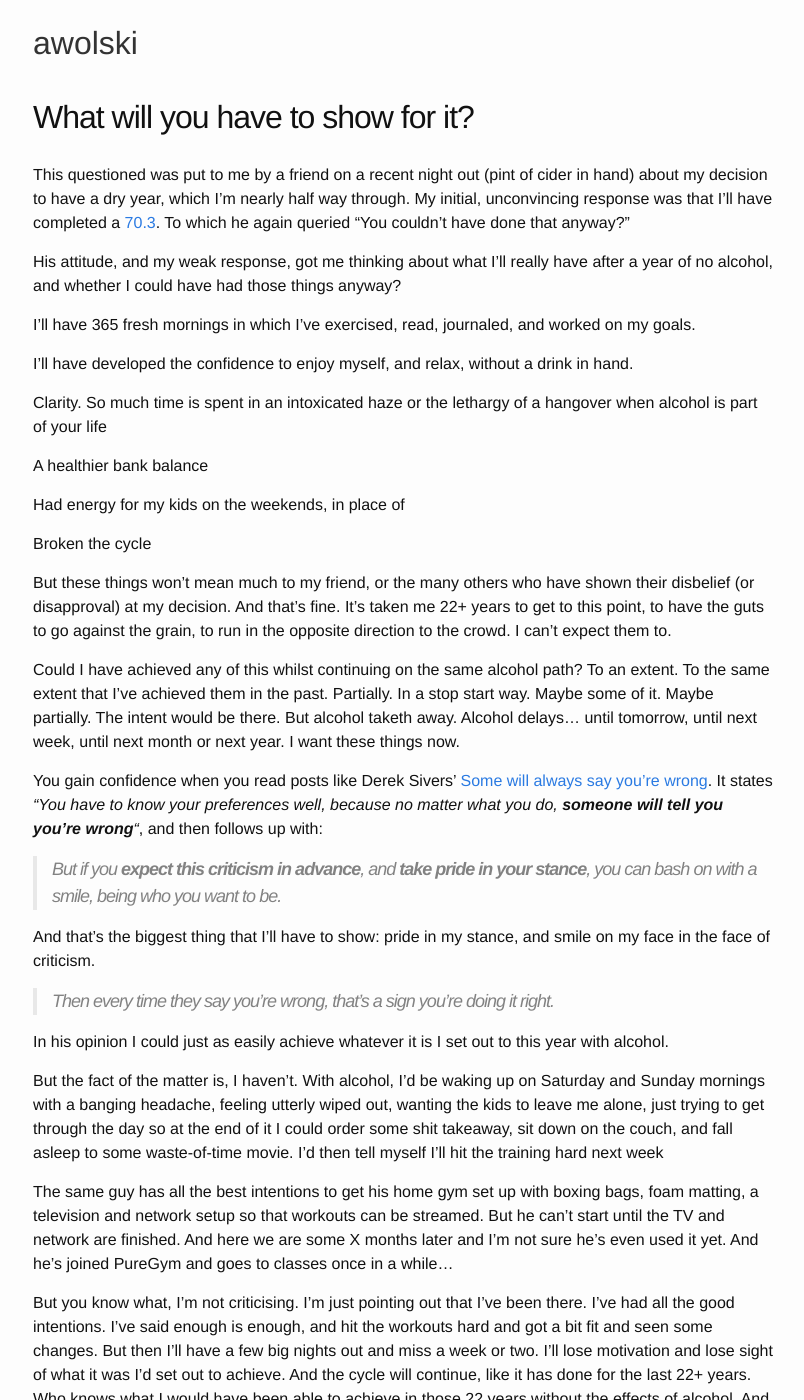
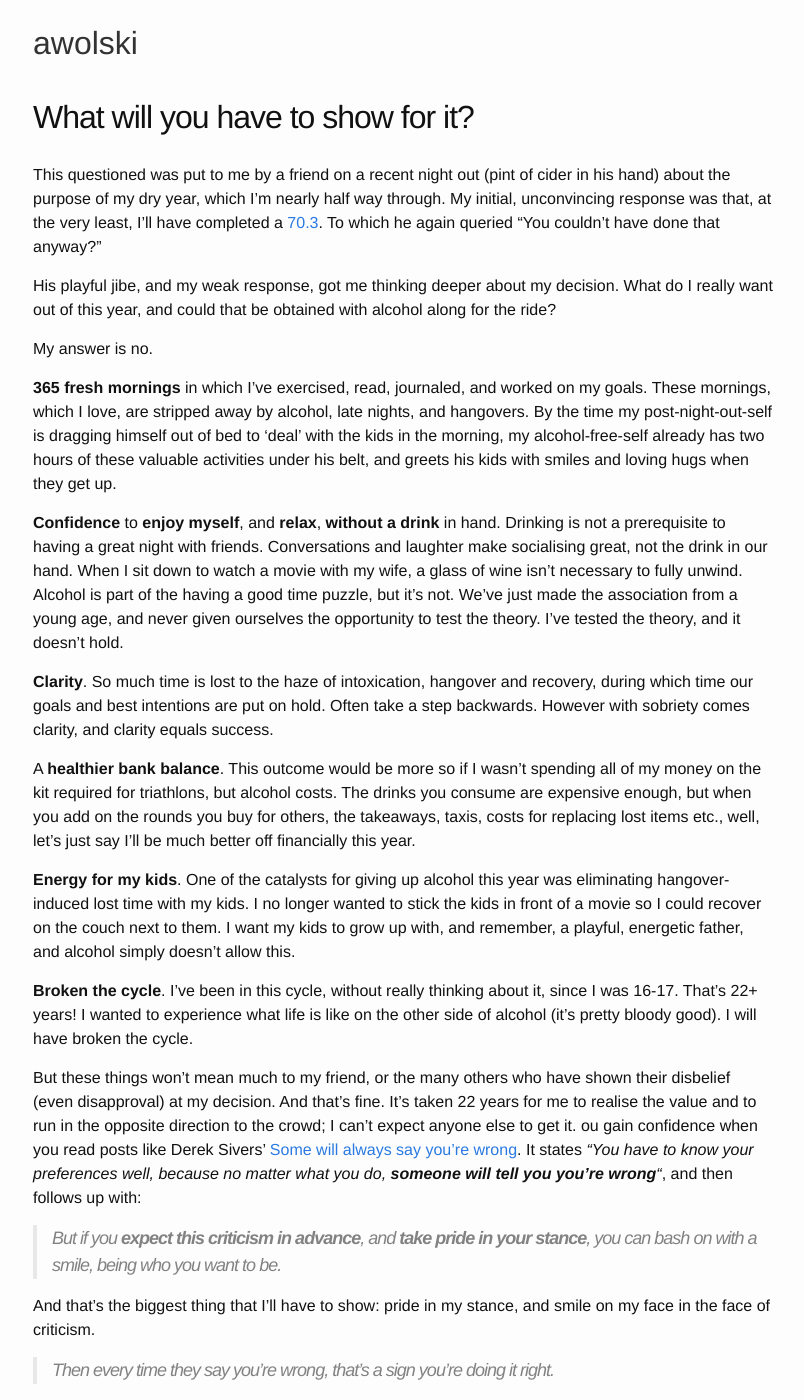
Before and after one commit to awolski/awolski.github.io, a Jekyll site: the page built from _posts/2018-06-12-show.md, in a window 1280 px wide and 1400 px high. Shown: the whole window, without its empty margins (237-1041 px from the left). Built offline with Jekyll 4.4.1, drawn with Linux system fonts in a browser that asks for light colours; comment, search, counter and statistics services are not loaded; some of the changed text lies outside the part shown.

Commit message:
Add more show content

```diff
--- a/_posts/2018-06-12-show.md
+++ b/_posts/2018-06-12-show.md
@@ -4,33 +4,35 @@ title:  "What will you have to show for it?"
 permalink: /show
 ---
 
-This questioned was put to me by a friend on a recent night out (pint of cider in hand) about my decision to have a dry year, which I'm nearly half way through. My initial, unconvincing response was that I'll have completed a [70.3](https://en.wikipedia.org/wiki/Ironman_70.3). To which he again queried "You couldn't have done that anyway?"
+This questioned was put to me by a friend on a recent night out (pint of cider in his hand) about the purpose of my dry year, which I'm nearly half way through. My initial, unconvincing response was that, at the very least, I'll have completed a [70.3](https://en.wikipedia.org/wiki/Ironman_70.3). To which he again queried "You couldn't have done that anyway?"
 
-His attitude, and my weak response, got me thinking about what I'll really have after a year of no alcohol, and whether I could have had those things anyway?
+His playful jibe, and my weak response, got me thinking deeper about my decision. What do I really want out of this year, and could that be obtained with alcohol along for the ride?
 
-I'll have 365 fresh mornings in which I've exercised, read, journaled, and worked on my goals.
+My answer is no.
 
-I'll have developed the confidence to enjoy myself, and relax, without a drink in hand.
+**365 fresh mornings** in which I've exercised, read, journaled, and worked on my goals. These mornings, which I love, are stripped away by alcohol, late nights, and hangovers. By the time my post-night-out-self is dragging himself out of bed to 'deal' with the kids in the morning, my alcohol-free-self already has two hours of these valuable activities under his belt, and greets his kids with smiles and loving hugs when they get up.
 
-Clarity. So much time is spent in an intoxicated haze or the lethargy of a hangover when alcohol is part of your life
+**Confidence** to **enjoy myself**, and **relax**, **without a drink** in hand. Drinking is not a prerequisite to having a great night with friends. Conversations and laughter make socialising great, not the drink in our hand. When I sit down to watch a movie with my wife, a glass of wine isn't necessary to fully unwind. Alcohol is part of the having a good time puzzle, but it's not. We've just made the association from a young age, and never given ourselves the opportunity to test the theory. I've tested the theory, and it doesn't hold.
 
-A healthier bank balance
+**Clarity**. So much time is lost to the haze of intoxication, hangover and recovery, during which time our goals and best intentions are put on hold. Often take a step backwards. However with sobriety comes clarity, and clarity equals success.
 
-Had energy for my kids on the weekends, in place of
+A **healthier bank balance**. This outcome would be more so if I wasn't spending all of my money on the kit required for triathlons, but alcohol costs. The drinks you consume are expensive enough, but when you add on the rounds you buy for others, the takeaways, taxis, costs for replacing lost items etc., well, let's just say I'll be much better off financially this year.
 
-Broken the cycle
+**Energy for my kids**. One of the catalysts for giving up alcohol this year was eliminating hangover-induced lost time with my kids. I no longer wanted to stick the kids in front of a movie so I could recover on the couch next to them. I want my kids to grow up with, and remember, a playful, energetic father, and alcohol simply doesn't allow this.
 
-But these things won't mean much to my friend, or the many others who have shown their disbelief (or disapproval) at my decision. And that's fine. It's taken me 22+ years to get to this point, to have the guts to go against the grain, to run in the opposite direction to the crowd. I can't expect them to.
+**Broken the cycle**. I've been in this cycle, without really thinking about it, since I was 16-17. That's 22+ years! I wanted to experience what life is like on the other side of alcohol (it's pretty bloody good). I will have broken the cycle.
 
-Could I have achieved any of this whilst continuing on the same alcohol path? To an extent. To the same extent that I've achieved them in the past. Partially. In a stop start way. Maybe some of it. Maybe partially. The intent would be there. But alcohol taketh away. Alcohol delays... until tomorrow, until next week, until next month or next year. I want these things now.
-
-You gain confidence when you read posts like Derek Sivers' [Some will always say you're wrong](https://sivers.org/wrong). It states *"You have to know your preferences well, because no matter what you do, **someone will tell you you’re wrong**"*, and then follows up with:
+But these things won't mean much to my friend, or the many others who have shown their disbelief (even disapproval) at my decision. And that's fine. It's taken 22 years for me to realise the value and to run in the opposite direction to the crowd; I can't expect anyone else to get it. ou gain confidence when you read posts like Derek Sivers' [Some will always say you're wrong](https://sivers.org/wrong). It states *"You have to know your preferences well, because no matter what you do, **someone will tell you you’re wrong**"*, and then follows up with:
 
 > But if you **expect this criticism in advance**, and **take pride in your stance**, you can bash on with a smile, being who you want to be.
 
 And that's the biggest thing that I'll have to show: pride in my stance, and smile on my face in the face of criticism.
 
 > Then every time they say you’re wrong, that’s a sign you’re doing it right.
+
+
+
+Could I have achieved any of this whilst continuing on the same alcohol path? To an extent. To the same extent that I've achieved them in the past. Partially. In a stop start way. Maybe some of it. Maybe partially. The intent would be there. But alcohol taketh away. Alcohol delays... until tomorrow, until next week, until next month or next year. I want these things now.
 
 
 In his opinion I could just as easily achieve whatever it is I set out to this year with alcohol.
```
